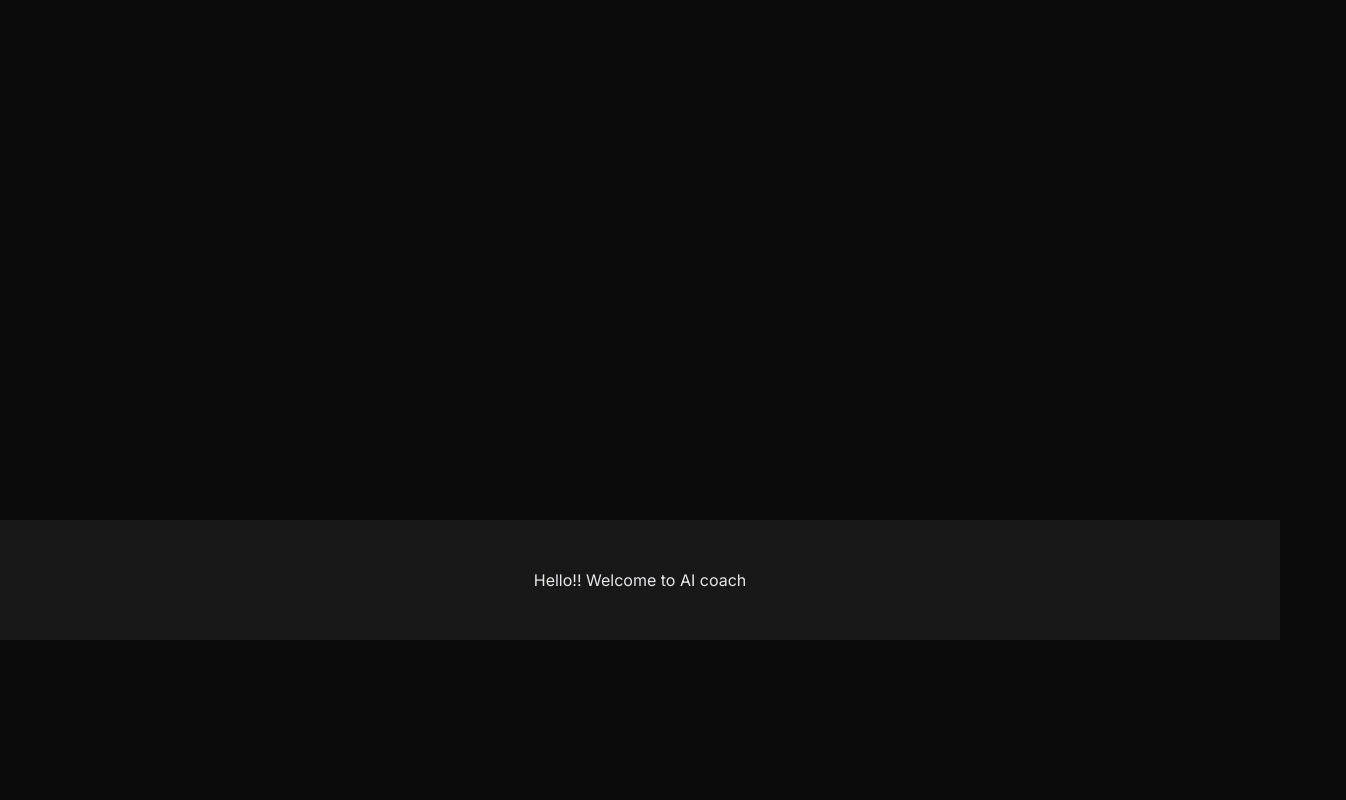
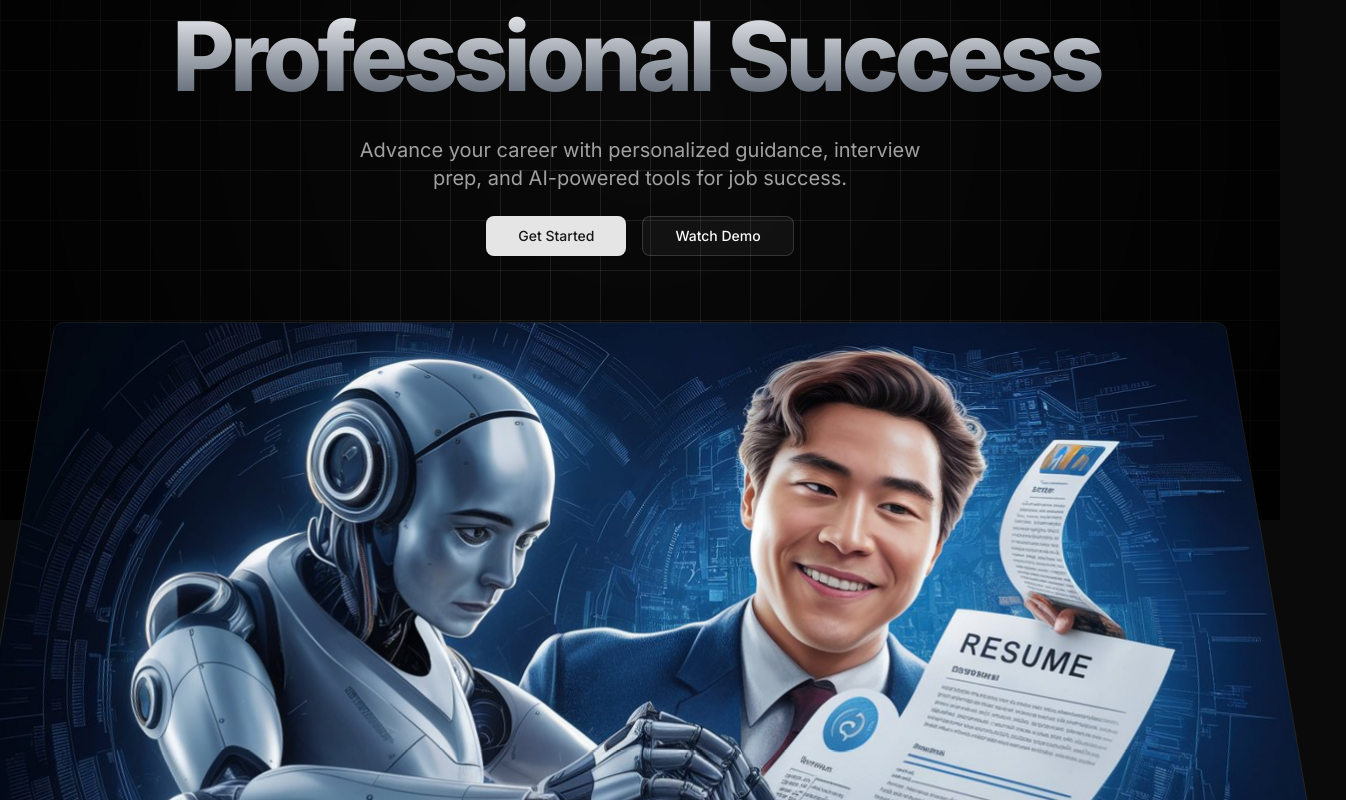
Before and after one commit to jackiboi12/ai-coach, a Next.js app: page / in a window 1280 px wide. Shown: the part 280-1080 px from the top of the page, 1346 px wide, since content can reach past the window. Before the commit the page ends 920 px from the top, so only its background shows below. Built offline with nearby package versions, Linux system fonts and the light colour scheme; no server answers.

Commit message:
hero section

```diff
--- a/app/globals.css
+++ b/app/globals.css
@@ -114,9 +114,62 @@
 
 @layer base {
   * {
-    @apply border-border outline-ring/50;
+    @apply border-border;
   }
   body {
     @apply bg-background text-foreground;
   }
 }
+
+@layer utilities {
+  .gradient {
+    @apply bg-gradient-to-b from-gray-400 via-gray-200 to-gray-600;
+  }
+  .gradient-title {
+    @apply font-extrabold tracking-tighter text-transparent bg-clip-text pb-2 pr-2;
+    background-image: linear-gradient(to bottom, #9ca3af, #e5e7eb, #4b5563);
+  }
+}
+
+
+.hero-image-wrapper {
+  perspective: 1000px;
+}
+
+.hero-image {
+  /* transform: rotateX(20deg) scale(0.9) translateY(-50); */
+  transform: rotateX(15deg) scale(1);
+  transition: transform 0.5s ease-out;
+  will-change: transform;
+}
+
+.hero-image.scrolled {
+  transform: rotateX(0deg) scale(1) translateY(40px);
+}
+
+.grid-background {
+  position: fixed;
+  top: 0;
+  left: 0;
+  width: 100%;
+  height: 100%;
+  background: linear-gradient(
+      to right,
+      rgba(255, 255, 255, 0.1) 1px,
+      transparent 1px
+    ),
+    linear-gradient(to bottom, rgba(255, 255, 255, 0.1) 1px, transparent 1px);
+  background-size: 50px 50px;
+  pointer-events: none;
+  z-index: -1;
+}
+
+.grid-background::before {
+  content: "";
+  position: absolute;
+  top: 0;
+  left: 0;
+  width: 100%;
+  height: 100%;
+  background: radial-gradient(circle, transparent, rgba(0, 0, 0, 0.9));
+}
--- a/app/page.js
+++ /dev/null
@@ -1,12 +0,0 @@
-import { Button } from "@/components/ui/button";
-import Image from "next/image";
-
-export default function Home() {
-  return (
-    <>
-    <div>Hello WORLD</div>
-    <br/>
-    <Button>BUTTON</Button>
-    </>
-  );
-}
--- /dev/null
+++ b/app/page.jsx
@@ -0,0 +1,10 @@
+import HeroSection from "@/components/hero";
+
+export default function Home() {
+  return (
+    <div>
+    <div className="grid-background"></div>
+    <HeroSection/>
+    </div>
+  );
+}
--- /dev/null
+++ b/components/hero.jsx
@@ -0,0 +1,72 @@
+"use client";
+
+import React, { useEffect, useRef } from "react";
+import Image from "next/image";
+import { Button } from "@/components/ui/button";
+import Link from "next/link";
+
+const HeroSection = () => {
+  const imageRef = useRef(null);
+
+  useEffect(() => {
+    const imageElement = imageRef.current;
+
+    const handleScroll = () => {
+      const scrollPosition = window.scrollY;
+      const scrollThreshold = 100;
+
+      if (scrollPosition > scrollThreshold) {
+        imageElement.classList.add("scrolled");
+      } else {
+        imageElement.classList.remove("scrolled");
+      }
+    };
+
+    window.addEventListener("scroll", handleScroll);
+    return () => window.removeEventListener("scroll", handleScroll);
+  }, []);
+
+  return (
+    <section className="w-full pt-36 md:pt-48 pb-10">
+      <div className="space-y-6 text-center">
+        <div className="space-y-6 mx-auto">
+          <h1 className="text-5xl font-bold md:text-6xl lg:text-7xl xl:text-8xl gradient-title animate-gradient">
+            Your AI Career Coach for
+            <br />
+            Professional Success
+          </h1>
+          <p className="mx-auto max-w-[600px] text-muted-foreground md:text-xl">
+            Advance your career with personalized guidance, interview prep, and
+            AI-powered tools for job success.
+          </p>
+        </div>
+        <div className="flex justify-center space-x-4">
+          <Link href="/dashboard">
+            <Button size="lg" className="px-8">
+              Get Started
+            </Button>
+          </Link>
+          <Link href="https://www.youtube.com/roadsidecoder">
+            <Button size="lg" variant="outline" className="px-8">
+              Watch Demo
+            </Button>
+          </Link>
+        </div>
+        <div className="hero-image-wrapper mt-5 md:mt-0">
+          <div ref={imageRef} className="hero-image">
+            <Image
+              src="/banner.jpeg"
+              width={1280}
+              height={720}
+              alt="Dashboard Preview"
+              className="rounded-lg shadow-2xl border mx-auto"
+              priority
+            />
+          </div>
+        </div>
+      </div>
+    </section>
+  );
+};
+
+export default HeroSection;
```
